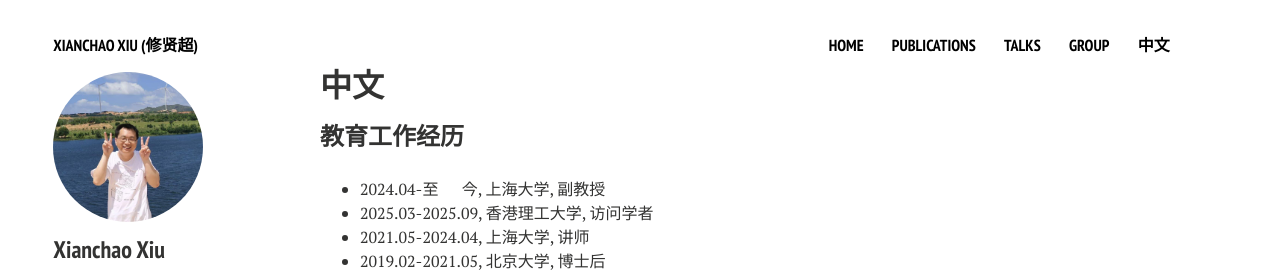
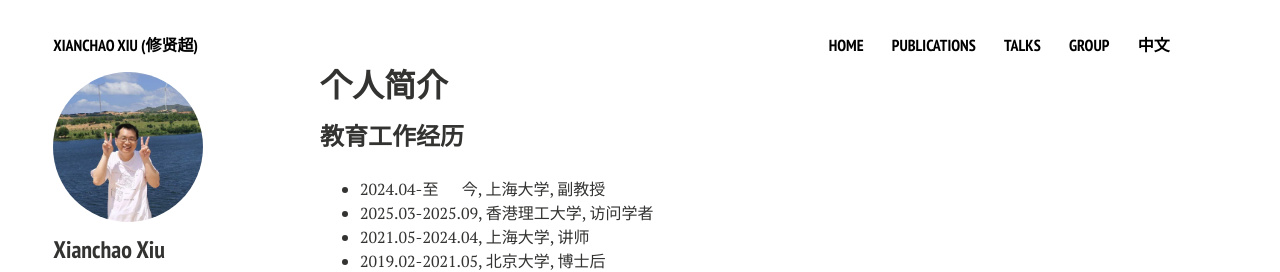
Before and after one commit to xianchaoxiu/xianchaoxiu.github.io, a Jekyll site: the page built from chinese/index.md, in a window 1280 px wide. Shown: the top 272 px of the page. Built offline with Jekyll 4.4.1, drawn with Linux system fonts in a browser that asks for light colours; nearby versions of some CDN libraries.

Commit message:
Update index.md

```diff
--- a/chinese/index.md
+++ b/chinese/index.md
@@ -1,7 +1,7 @@
 ---
 layout: page
 permalink: /chinese/
-title: 中文
+title: 个人简介
 tags: [chinese]
 comments: false
 share: false
```
